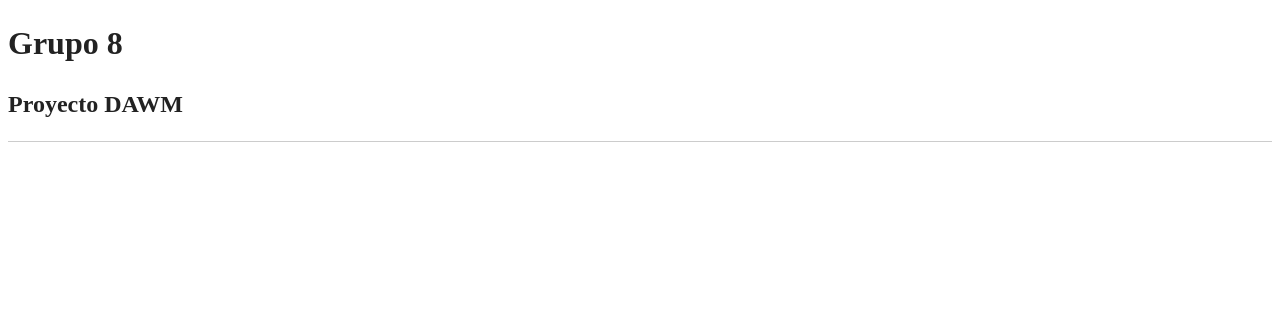
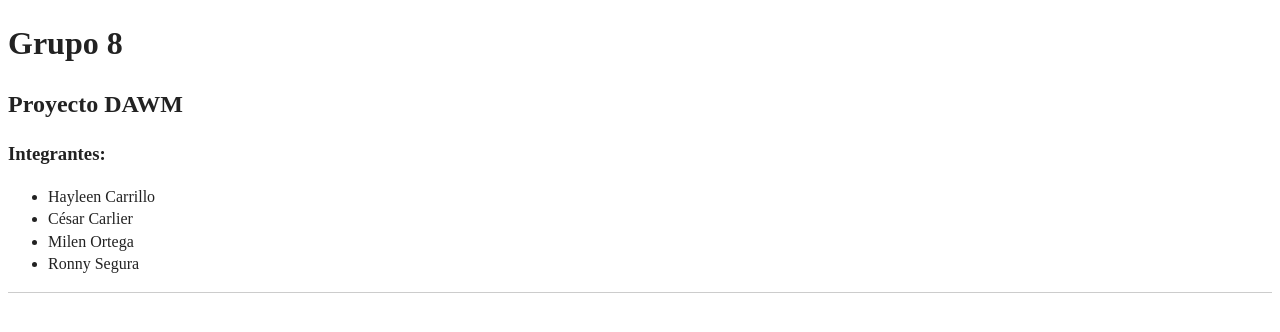
Before and after one commit to rohusemer/proyecto_DAWM_grupo8, a website: page views/index.html in a window 1280 px wide. Drawn offline with Linux system fonts and the light colour scheme; files that its build step writes are made by us from their sources.

Commit message:
agregando integrantes

```diff
--- a/views/index.html
+++ b/views/index.html
@@ -11,6 +11,13 @@
     <header>
         <h1>Grupo 8</h1>
         <h2>Proyecto DAWM</h2>
+        <h3>Integrantes:</h3>
+        <ul>
+            <li>Hayleen Carrillo</li>
+            <li>César Carlier</li>
+            <li>Milen Ortega</li>
+            <li>Ronny Segura</li>
+        </ul>
         <hr>
       </header>
 </body>
```
